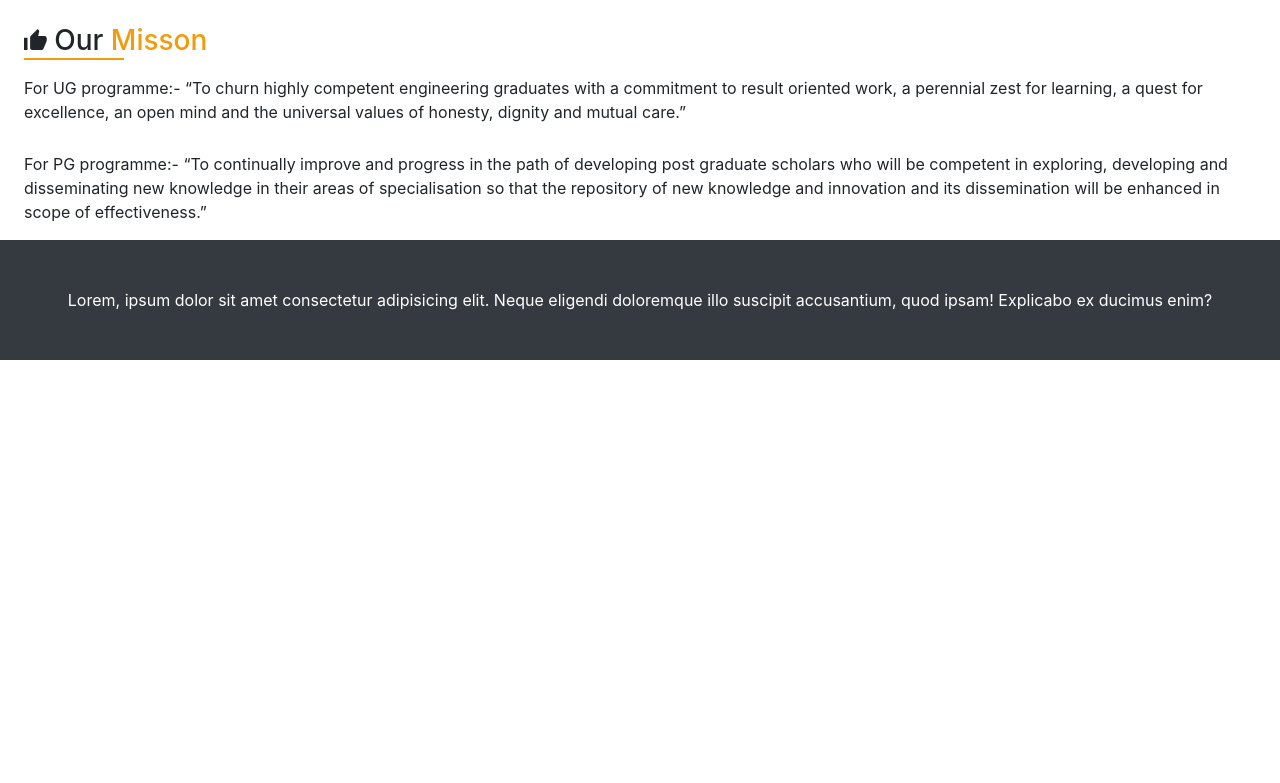
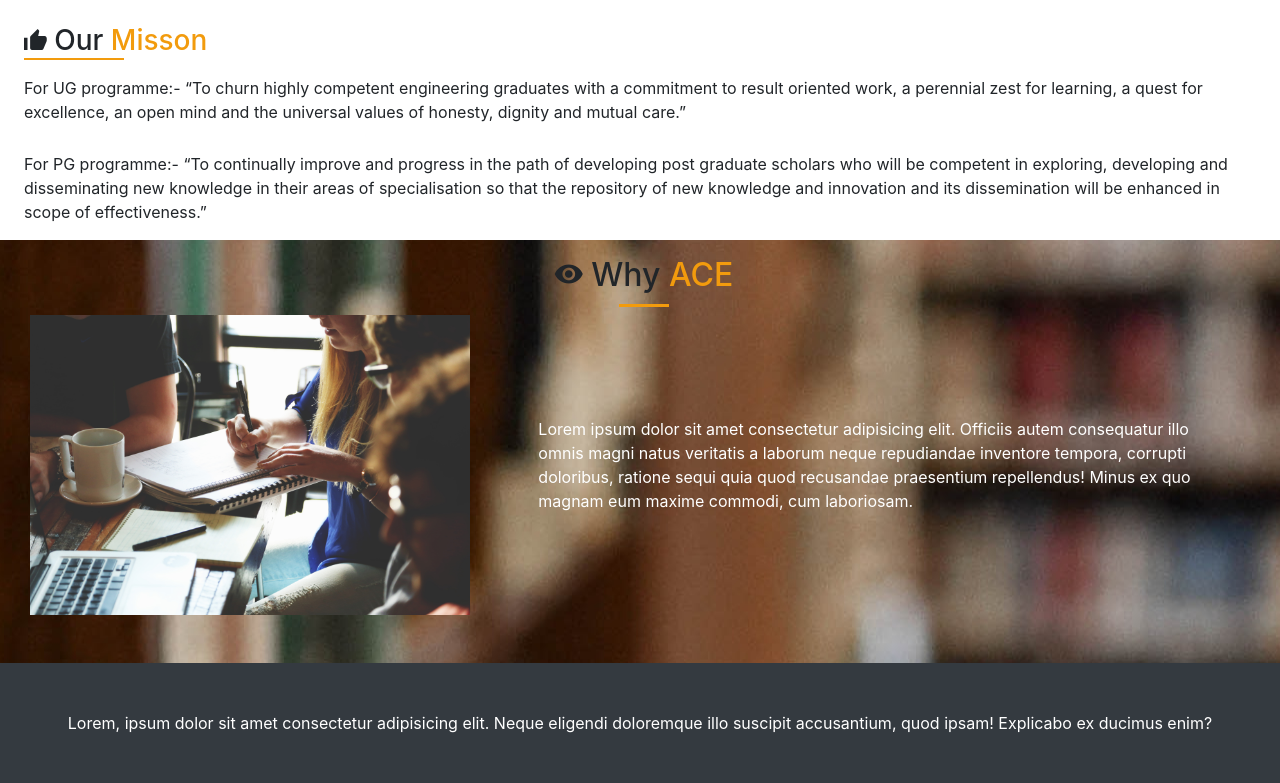
Before and after one commit to yashboura303/CollegeWebsite, a PHP site: page /home.php in a window 1280 px wide. Shown: the part 1235-2018 px from the top of the page. Before the commit the page ends 1595 px from the top, so only its background shows below. Run offline with PHP 8.4, Linux system fonts and the light colour scheme.

Commit message:
added why section

```diff
--- a/home.php
+++ b/home.php
@@ -125,11 +125,33 @@
             so that the repository of new knowledge and innovation and its dissemination will be enhanced in scope of
             effectiveness.”</p>
     </section>
+    <section class="why container-fluid" id="whysection" >
+    <div class="whyOverlay">
+        <h2 class="text-left pl-2 pt-3 text-center"><i class="icon ion-md-eye"></i>
+            Why <span class=" orangeTitle whyTitle">ACE</span></h2>
+        <div class="container-fluid row justify-content-end align-items-center pb-5">
+            <div class="col-md-5 ">
+                <img src="img/whysection.jpg" class="whysectionImg" alt="">
+            </div>
+            <div class="col-md-7 text-white">
+                Lorem ipsum dolor sit amet consectetur adipisicing elit. Officiis autem consequatur illo omnis magni
+                natus veritatis a laborum neque repudiandae inventore tempora, corrupti doloribus, ratione sequi quia
+                quod recusandae praesentium repellendus! Minus ex quo magnam eum maxime commodi, cum laboriosam.
+            </div>
+        </div>
+        </div>
+    </section>
 
 
-    <script src="https://code.jquery.com/jquery-3.3.1.slim.min.js" integrity="sha384-q8i/X+965DzO0rT7abK41JStQIAqVgRVzpbzo5smXKp4YfRvH+8abtTE1Pi6jizo" crossorigin="anonymous"></script>
-<script src="https://cdnjs.cloudflare.com/ajax/libs/popper.js/1.14.7/umd/popper.min.js" integrity="sha384-UO2eT0CpHqdSJQ6hJty5KVphtPhzWj9WO1clHTMGa3JDZwrnQq4sF86dIHNDz0W1" crossorigin="anonymous"></script>
-    <script src="https://stackpath.bootstrapcdn.com/bootstrap/4.3.1/js/bootstrap.min.js" integrity="sha384-JjSmVgyd0p3pXB1rRibZUAYoIIy6OrQ6VrjIEaFf/nJGzIxFDsf4x0xIM+B07jRM" crossorigin="anonymous"></script>
+    <script src="https://code.jquery.com/jquery-3.3.1.slim.min.js"
+        integrity="sha384-q8i/X+965DzO0rT7abK41JStQIAqVgRVzpbzo5smXKp4YfRvH+8abtTE1Pi6jizo" crossorigin="anonymous">
+    </script>
+    <script src="https://cdnjs.cloudflare.com/ajax/libs/popper.js/1.14.7/umd/popper.min.js"
+        integrity="sha384-UO2eT0CpHqdSJQ6hJty5KVphtPhzWj9WO1clHTMGa3JDZwrnQq4sF86dIHNDz0W1" crossorigin="anonymous">
+    </script>
+    <script src="https://stackpath.bootstrapcdn.com/bootstrap/4.3.1/js/bootstrap.min.js"
+        integrity="sha384-JjSmVgyd0p3pXB1rRibZUAYoIIy6OrQ6VrjIEaFf/nJGzIxFDsf4x0xIM+B07jRM" crossorigin="anonymous">
+    </script>
 
 
     <?php include('templates/footer.php')  ?>
--- a/styles/home.css
+++ b/styles/home.css
@@ -1,10 +1,10 @@
-.body{
+.body {
     position: relative;
-    padding:0;
-    margin:0;
+    padding: 0;
+    margin: 0;
 }
 
-.nav-link::after{
+.nav-link::after {
     content: '';
     display: block;
     width: 0px;
@@ -13,18 +13,22 @@
     background-color: white;
     transition: width .2s;
 }
-.nav-link:hover::after{
+
+.nav-link:hover::after {
     width: 100%;
 }
-.nav-item:hover{
+
+.nav-item:hover {
     background-color: rgb(112, 111, 111);
     /* background-color: rgb(255, 255, 255); */
 
 }
-.orangeTitle{
+
+.orangeTitle {
     color: #f29b0d;
 }
-.orangeTitle::after{
+
+.orangeTitle::after {
     content: '';
     display: block;
     width: 100px;
@@ -33,6 +37,7 @@
     transition: width .2s;
 
 }
+
 .aboutSfit {
     max-width: 90%;
     max-height: 90%;
@@ -41,20 +46,61 @@
     padding: 30px 0px;
     /* margin: 70px 0px; */
 }
-.image-carousel{
+
+.image-carousel {
     width: 100%;
 }
-.carousel-inner >.carousel-item > img{
+
+.carousel-inner>.carousel-item>img {
     /* width: 750px; */
     height: 500px;
 }
-.carousel-item:after {
-    content:"";
-    display:block;
-    position:absolute;
-    top:0;
-    bottom:0;
-    left:0;
-    right:0;
-    background:rgba(0,0,0,0.2);
+
+.carousel-item:after
+ {
+    content: "";
+    display: block;
+    position: absolute;
+    top: 0;
+    bottom: 0;
+    left: 0;
+    right: 0;
+    background: rgba(0, 0, 0, 0.2);
 }
+
+.why {
+    background-image: url('../img/carousel3.jpg');
+    background-position: center;
+    background-repeat: no-repeat;
+    background-attachment: fixed;
+    position: relative;
+}
+
+.whyTitle::after {
+    content: '';
+    margin: auto;
+    display: block;
+    margin-top: 10px;
+    width: 50px;
+    height: 3px;
+    background-color: #f29b0d;
+    transition: width .2s;
+}
+
+.whysectionImg {
+    height: 300px;
+    width: 440px;
+    z-index: 999;
+}
+
+.whyOverlay::after {
+    z-index: 0;
+    content: "";
+    display: block;
+    position: absolute;
+    top: 0;
+    bottom: 0;
+    left: 0;
+    right: 0;
+    /* background: rgba(3, 3, 3, 0.479); */
+}
```
Also changed, not shown: img/whysection.jpg (added). Lines whose indentation alone changed are shown as unchanged.
